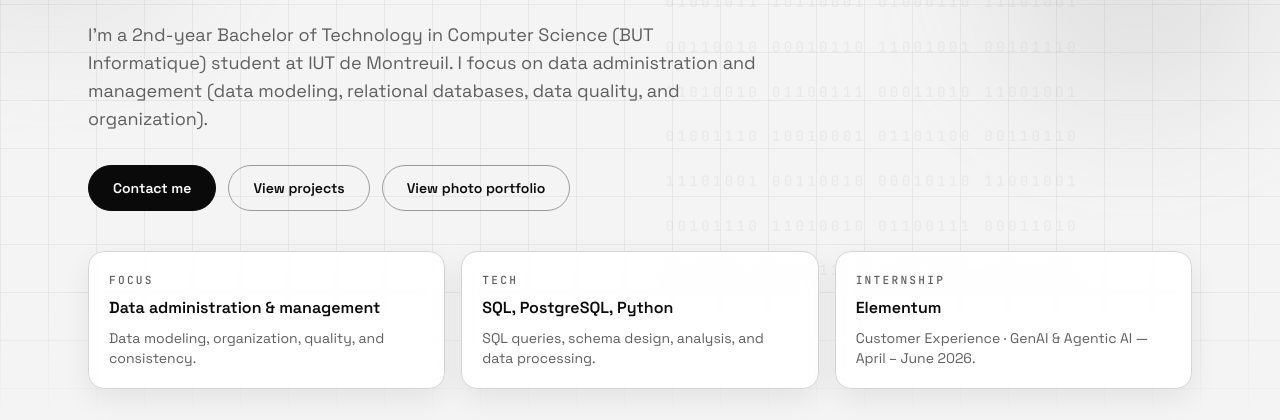
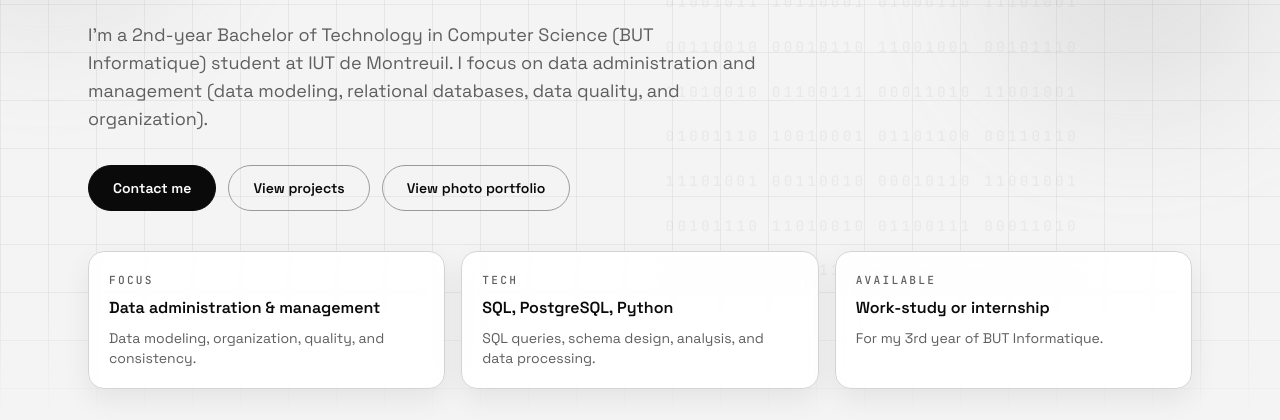
Before and after one commit to kishannnpatel/Portfolio-Final, a website: page index.html in a window 1280 px wide. Shown: the part 380-800 px from the top of the page. Drawn offline with nearby package versions, Linux system fonts and the light colour scheme.

Commit message:
Merge remote-tracking branch 'github/main'

```diff
--- a/index.html
+++ b/index.html
@@ -6,7 +6,7 @@
     <meta name="description" content="Kishan Patel - Étudiant en BUT Informatique spécialisé en administration et gestion des données.">
     <title>Kishan Patel - Étudiant en Informatique</title>
     <meta property="og:title" content="Kishan Patel – Portfolio">
-    <meta property="og:description" content="Étudiant en BUT Informatique spécialisé en administration et gestion des données. Stage disponible avril–juin 2026.">
+    <meta property="og:description" content="Étudiant en BUT Informatique spécialisé en administration et gestion des données. À la recherche d'une alternance ou d'un stage pour sa 3ᵉ année.">
     <meta property="og:type" content="website">
     <meta name="twitter:card" content="summary">
     <link rel="preconnect" href="https://fonts.googleapis.com">
@@ -101,9 +101,9 @@
                     <p class="mt-2 text-sm text-stone-600 dark:text-stone-400" data-i18n="hero.tech.desc">Requêtes, conception de schémas, analyse et traitement des données.</p>
                 </div>
                 <div class="rounded-2xl border border-stone-200 bg-white/80 p-5 shadow-sm dark:border-stone-800 dark:bg-stone-900/80">
-                    <p class="text-xs uppercase tracking-[0.2em] text-stone-500" data-i18n="hero.availability.label">Stage en cours</p>
-                    <p class="mt-2 text-base font-semibold" data-i18n="hero.availability.title">Elementum</p>
-                    <p class="mt-2 text-sm text-stone-600 dark:text-stone-400" data-i18n="hero.availability.desc">Customer Experience · GenAI &amp; Agentic AI — Avril – Juin 2026.</p>
+                    <p class="text-xs uppercase tracking-[0.2em] text-stone-500" data-i18n="hero.availability.label">Disponible</p>
+                    <p class="mt-2 text-base font-semibold" data-i18n="hero.availability.title">Alternance ou stage</p>
+                    <p class="mt-2 text-sm text-stone-600 dark:text-stone-400" data-i18n="hero.availability.desc">Pour ma 3ᵉ année de BUT Informatique.</p>
                 </div>
             </div>
         </div>
@@ -116,7 +116,7 @@
                 <p class="mt-6 text-base leading-relaxed text-stone-600 dark:text-stone-300" data-i18n="about.study">Étudiant en BUT Informatique, je me spécialise en administration, gestion et exploitation des données.</p>
                 <p class="mt-6 text-xs uppercase tracking-[0.2em] text-stone-500" data-i18n="about.interests.label">Centres d’intérêt</p>
                 <p class="mt-3 text-base leading-relaxed text-stone-600 dark:text-stone-300" data-i18n="about.interests.desc">Bénévole dans l’association socio-spirituelle BAPS, je suis aussi débutant en vidéaste et photographe.</p>
-                <p class="mt-6 rounded-2xl border border-amber-200 bg-amber-50 px-4 py-3 text-sm font-semibold text-amber-700 dark:border-amber-900 dark:bg-amber-900/30 dark:text-amber-200" data-i18n="about.stage">Actuellement à la recherche d'un stage du 13 avril au 19 juin 2026.</p>
+                <p class="mt-6 rounded-2xl border border-amber-200 bg-amber-50 px-4 py-3 text-sm font-semibold text-amber-700 dark:border-amber-900 dark:bg-amber-900/30 dark:text-amber-200" data-i18n="about.stage">Je suis actuellement à la recherche d’une opportunité d’alternance ou de stage pour ma 3ᵉ année.</p>
             </div>
             <div class="space-y-6">
                 <div class="rounded-2xl border border-stone-200 bg-white p-5 shadow-sm dark:border-stone-800 dark:bg-stone-950">
--- a/script.js
+++ b/script.js
@@ -24,14 +24,14 @@ const translations = {
         'hero.tech.label': 'Tech',
         'hero.tech.title': 'SQL, PostgreSQL, Python',
         'hero.tech.desc': 'Requêtes, conception de schémas, analyse et traitement des données.',
-        'hero.availability.label': 'Stage en cours',
-        'hero.availability.title': 'Elementum',
-        'hero.availability.desc': 'Customer Experience · GenAI & Agentic AI — Avril – Juin 2026.',
+        'hero.availability.label': 'Disponible',
+        'hero.availability.title': 'Alternance ou stage',
+        'hero.availability.desc': 'Pour ma 3ᵉ année de BUT Informatique.',
         'about.title': 'À propos',
         'about.study': 'Étudiant en BUT Informatique, je me spécialise en administration, gestion et exploitation des données.',
         'about.interests.label': "Centres d'intérêt",
         'about.interests.desc': "Bénévole dans l'association socio-spirituelle BAPS, je suis aussi débutant en vidéaste et photographe.",
-        'about.stage': "Actuellement en stage chez Elementum (avril – juin 2026).",
+        'about.stage': 'Je suis actuellement à la recherche d’une opportunité d’alternance ou de stage pour ma 3ᵉ année.',
         'info.location.label': 'Localisation',
         'info.location.value': 'Drancy, France',
         'info.email.label': 'Email',
@@ -96,14 +96,14 @@ const translations = {
         'hero.tech.label': 'Tech',
         'hero.tech.title': 'SQL, PostgreSQL, Python',
         'hero.tech.desc': 'SQL queries, schema design, analysis, and data processing.',
-        'hero.availability.label': 'Internship',
-        'hero.availability.title': 'Elementum',
-        'hero.availability.desc': 'Customer Experience · GenAI & Agentic AI — April – June 2026.',
+        'hero.availability.label': 'Available',
+        'hero.availability.title': 'Work-study or internship',
+        'hero.availability.desc': 'For my 3rd year of BUT Informatique.',
         'about.title': 'About',
         'about.study': 'Bachelor of Technology in Computer Science (BUT Informatique) student specializing in data administration, management, and operations.',
         'about.interests.label': 'Interests',
         'about.interests.desc': 'Volunteer in the BAPS socio-spiritual association; beginner videographer and photographer.',
-        'about.stage': 'Currently interning at Elementum (April – June 2026).',
+        'about.stage': 'I am currently looking for a work-study or internship opportunity for my 3rd year.',
         'info.location.label': 'Location',
         'info.location.value': 'Drancy, France',
         'info.email.label': 'Email',
```
